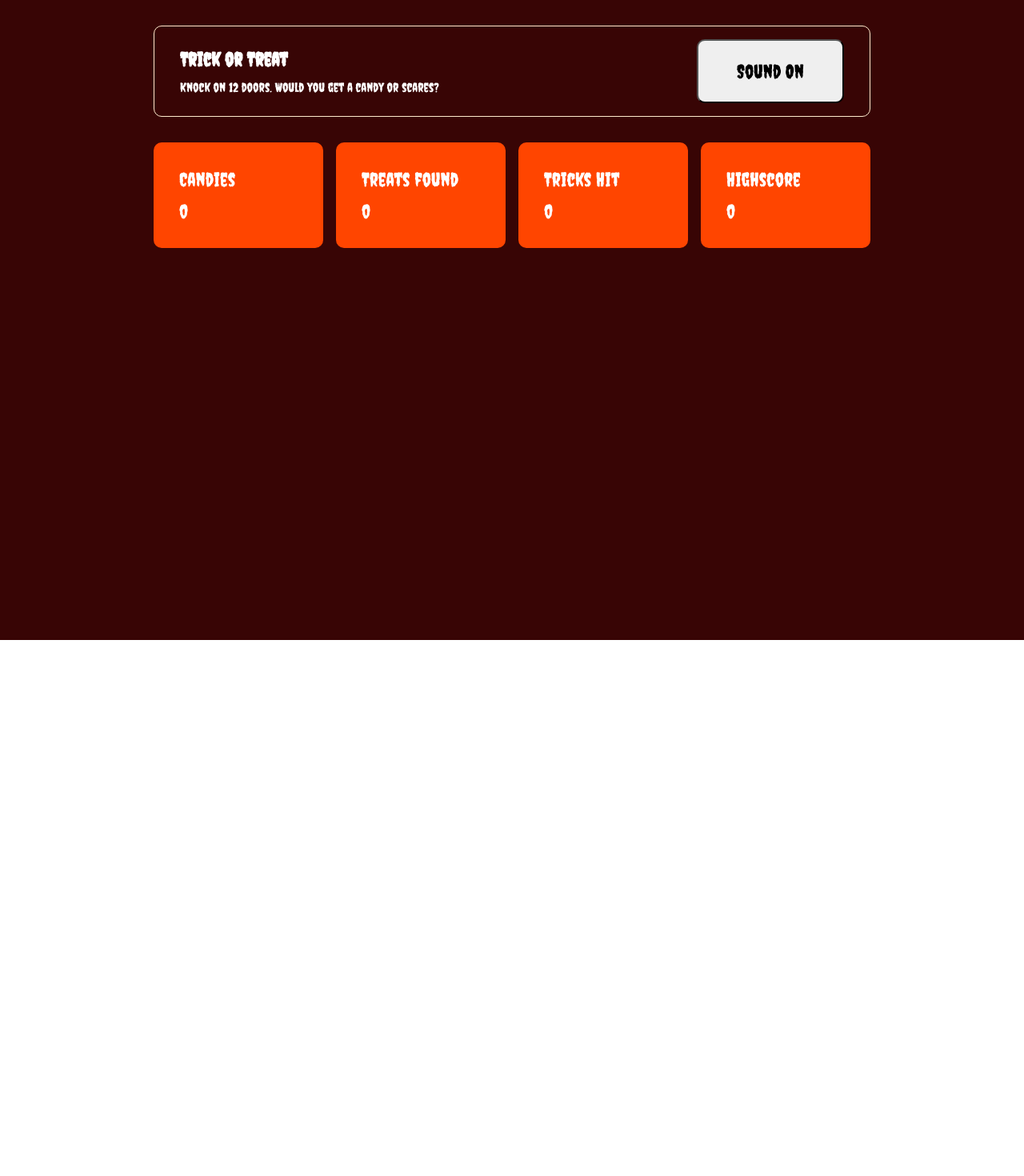
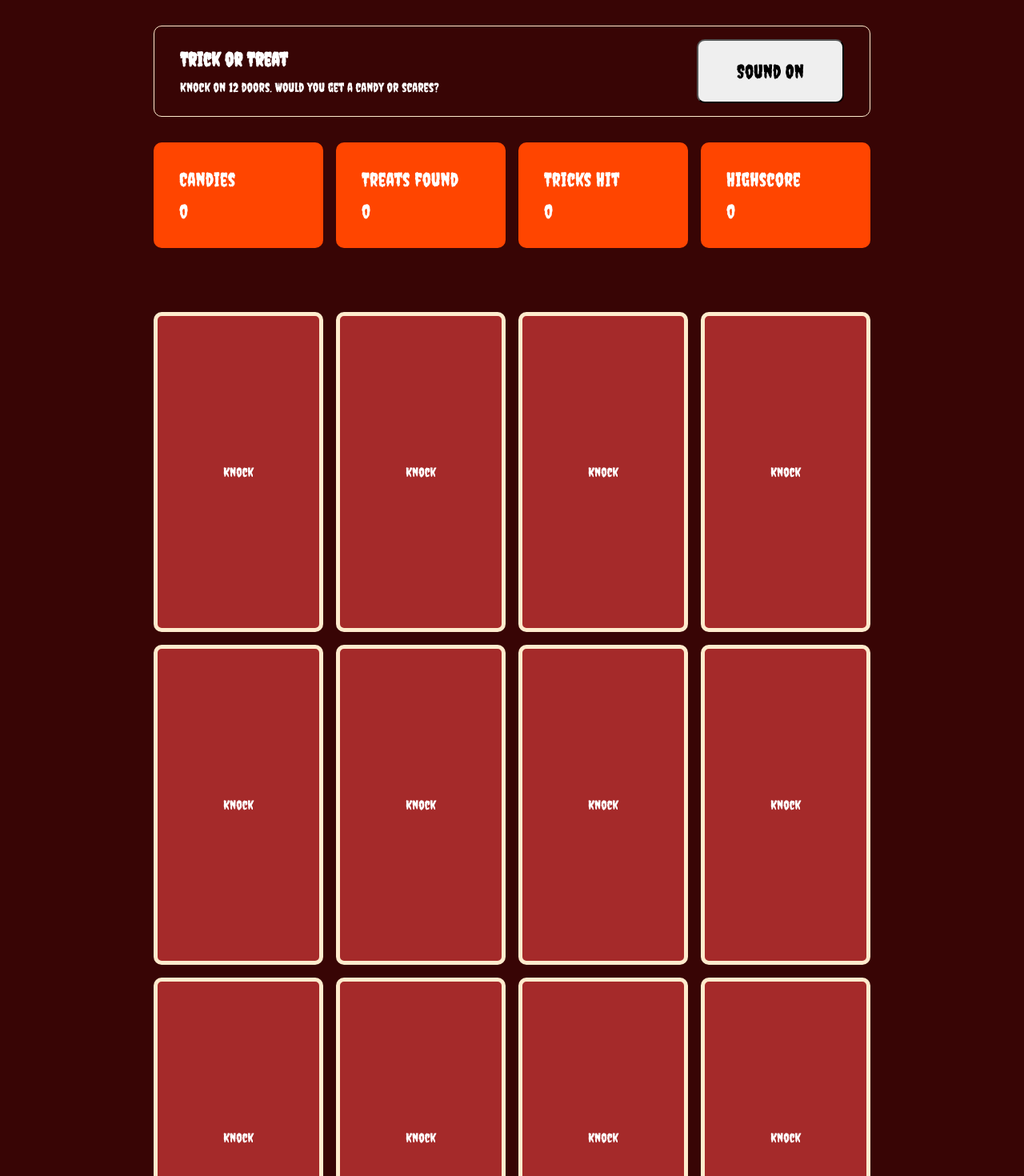
Before and after one commit to DanonymousCoder/spoOky, a React (Vite) app in the folder my-app/: page / in a window 1280 px wide. Shown: the top 1470 px of the page at 80% size. Before the commit the page ends 800 px from the top, so only its background shows below. Built offline with nearby package versions, Linux system fonts and the light colour scheme.

Commit message:
Add state management for candies, treats, and tricks; implement MyComponent for interactive cards

```diff
--- a/my-app/src/App.css
+++ b/my-app/src/App.css
@@ -57,6 +57,25 @@ button {
   gap: .75em;
 }
 
+.cards {
+  display: grid;
+  grid-template-columns: 1fr 1fr 1fr 1fr;
+  gap: 1em;
+  width: 70%;
+  margin-top: 5em;
+}
+
+.card {
+  background-color: brown;
+  height: 400px;
+  border-radius: 10px;
+  display: flex;
+  justify-content: center;
+  align-items: center;
+  border: 5px solid blanchedalmond;
+  cursor: pointer;
+}
+
 @media (min-width: 1640px) {
   .container {
     margin:  0 auto;
--- a/my-app/src/App.jsx
+++ b/my-app/src/App.jsx
@@ -1,6 +1,12 @@
 import "./App.css";
+import { useState } from "react";
 
 function App() {
+  const [candies, setCandies] = useState(0);
+  const [treats, setTreats] = useState(0);
+  const [tricks, setTricks] = useState(0);
+
+
   return (
     <div className="container">
       <nav>
@@ -17,43 +23,134 @@ function App() {
       <div className="boxes">
         <div className="box box-1">
           <p>Candies</p>
-          <CandiesCount />
+          <CandiesCount candies = {candies} />
         </div>
         <div className="box box-2">
           <p>Treats found</p>
-          <TreatsFound />
+          <TreatsFound treats = {treats} />
         </div>
         <div className="box box-3">
           <p>Tricks Hit</p>
-          <TricksHit />
+          <TricksHit tricks = {tricks} />
         </div>
         <div className="box box-3">
           <p>Highscore</p>
           <HighScore />
         </div>
       </div>
+
+      <div className="cards">
+        <MyComponent
+        candies ={candies}
+        setCandies ={setCandies}
+        setTreats ={setTreats}
+        setTricks={setTricks} />
+        <MyComponent
+        candies ={candies}
+        setCandies ={setCandies}
+        setTreats ={setTreats}
+        setTricks={setTricks} />
+        <MyComponent
+        candies ={candies}
+        setCandies ={setCandies}
+        setTreats ={setTreats}
+        setTricks={setTricks} />
+        <MyComponent
+        candies ={candies}
+        setCandies ={setCandies}
+        setTreats ={setTreats}
+        setTricks={setTricks} />
+        <MyComponent
+        candies ={candies}
+        setCandies ={setCandies}
+        setTreats ={setTreats}
+        setTricks={setTricks} />
+        <MyComponent
+        candies ={candies}
+        setCandies ={setCandies}
+        setTreats ={setTreats}
+        setTricks={setTricks} />
+        <MyComponent
+        candies ={candies}
+        setCandies ={setCandies}
+        setTreats ={setTreats}
+        setTricks={setTricks} />
+        <MyComponent
+        candies ={candies}
+        setCandies ={setCandies}
+        setTreats ={setTreats}
+        setTricks={setTricks} />
+        <MyComponent
+        candies ={candies}
+        setCandies ={setCandies}
+        setTreats ={setTreats}
+        setTricks={setTricks} />
+        <MyComponent
+        candies ={candies}
+        setCandies ={setCandies}
+        setTreats ={setTreats}
+        setTricks={setTricks} />
+        <MyComponent
+        candies ={candies}
+        setCandies ={setCandies}
+        setTreats ={setTreats}
+        setTricks={setTricks} />
+        <MyComponent
+        candies ={candies}
+        setCandies ={setCandies}
+        setTreats ={setTreats}
+        setTricks={setTricks} />
+      </div>
     </div>
   )
 };
+
+const count = 0;
 
 const SoundButton = () => (
   <button>Sound On</button>
 );
 
-const CandiesCount = () => {
-  return <p className="count">0</p>
+const CandiesCount = ({candies}) => {
+  return <p className="count">{candies}</p>
 };
 
-const TreatsFound = () => {
-  return <p className="count">0</p>
+const TreatsFound = ({treats}) => {
+  return <p className="count">{treats}</p>
 };
 
-const TricksHit = () => {
-  return <p className="count">0</p>
+const TricksHit = ({tricks}) => {
+  return <p className="count">{tricks}</p>
 };
 
 const HighScore = () => {
   return <p className="count">0</p>
 }
 
+const MyComponent = ({candies, setCandies, setTreats, setTricks}) => {
+
+  const [isClicked, setIsClicked] = useState("Knock");
+
+  const handleClick = () => {
+    setIsClicked("Knocked");
+    setCount(count + 1);
+
+   const determiner = Math.floor(Math.random() * 2);
+
+   if (determiner == 1) {
+    setTreats(treats + 1);
+    alert("Have some candy bars");
+   } else {
+    setTricks(tricks + 1);
+    alert("Have some tricks");
+   }
+  }
+
+  return (
+    <div className="card" onClick={handleClick}>
+          <p>{isClicked}</p>
+    </div>
+  );
+};
+
 export default App;
```
